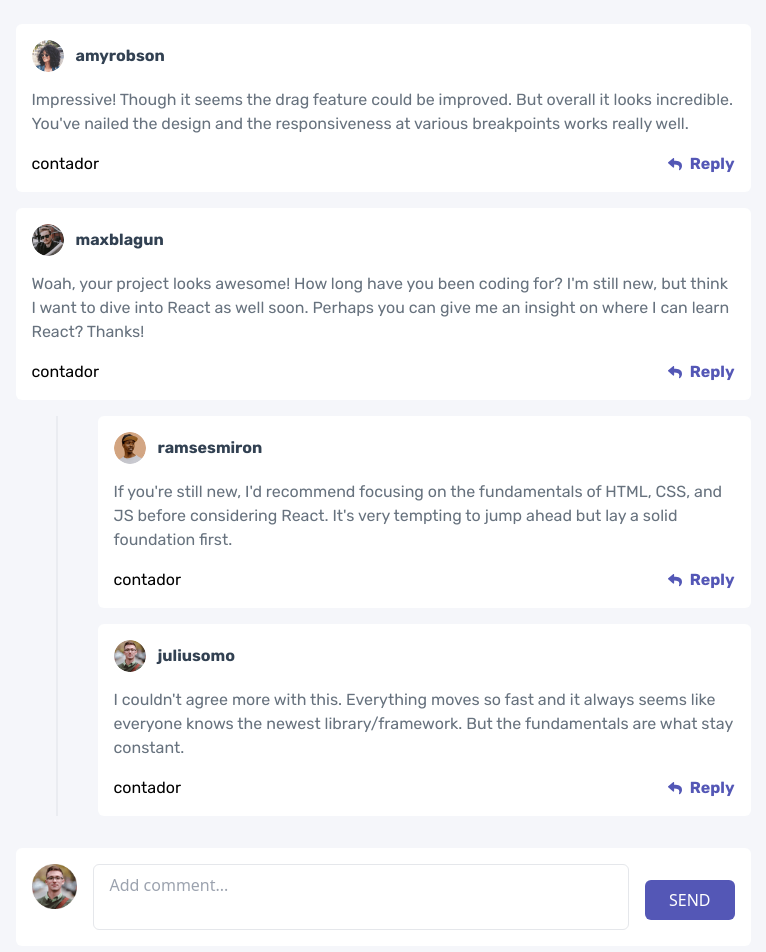
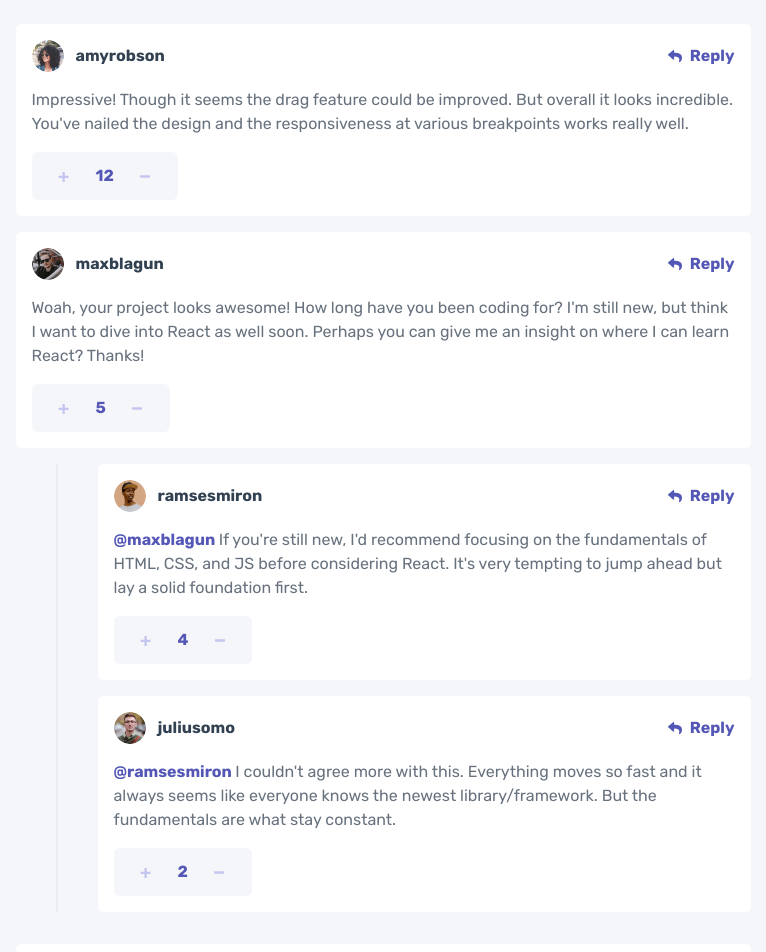
Before and after one commit to angeldev07/react-projects, a React (Vite) app in the folder projects/03-interactive-comments-section/: page / in a window 1280 px wide. Shown: the top 952 px of the page, without its empty margins (257-1023 px from the left). Built offline with nearby package versions, Linux system fonts and the light colour scheme.

Commit message:
feat(03-interactive-comments): Create customHook to manage the score of comments. Also, reestructured jsx of Comment.jsx

```diff
--- a/projects/03-interactive-comments-section/src/App.jsx
+++ b/projects/03-interactive-comments-section/src/App.jsx
@@ -1,4 +1,4 @@
-import { useContext,  useState } from 'react'
+import { useContext, useEffect, useState } from 'react'
 import { Comment } from './components/Comment'
 import commentsList from '/public/data.json'
 import userContext from './contexts/user'
@@ -11,18 +11,24 @@ export const App = () => {
 
 	const [comments, setComments] = useState(initialComments)
 
-	const handleAddCommentsReplay = ({ index, comment, edit, userIndex }) => {
+	const handleAddCommentsReplay = ({ index, comment }) => {
 		// creo una copia del estado actual
 		const commentsToUpdate = [...comments]
 
 		// actualizo el estado en el indice
-		if (index !== undefined && !edit)
-			commentsToUpdate[index].replies.push(comment)
+		if (index !== undefined) commentsToUpdate[index].replies.push(comment)
+		else commentsToUpdate.push(comment)
 
-		if (edit) {
-			commentsToUpdate[index].replies[userIndex].content = comment
+		setComments(commentsToUpdate)
+	}
+
+	const handleEditComment = ({ indexParent, userIndex, comment }) => {
+		const commentsToUpdate = [...comments]
+
+		if (indexParent && !userIndex) {
+			commentsToUpdate[indexParent].content = comment
 		} else {
-			commentsToUpdate.push(comment)
+			commentsToUpdate[indexParent].replies[userIndex].content = comment
 		}
 
 		setComments(commentsToUpdate)
@@ -38,6 +44,10 @@ export const App = () => {
 		setComments(commentsToUpdate)
 	}
 
+	useEffect(() => {
+		console.log(comments)
+	}, [comments])
+
 	return (
 		<main className="w-full min-h-screen flex flex-col items-center justify-center py-6">
 			<div className="w-[90%] mx-auto max-w-[735px]  mb-3 flex flex-col gap-4">
@@ -49,6 +59,8 @@ export const App = () => {
 							onAddCommentsReplay={handleAddCommentsReplay}
 							user={comment.user}
 							onDeleteComment={handleDeleteComment}
+							onEditComment={handleEditComment}
+							score={comment.score}
 						/>
 						{comment.replies.length > 0 && (
 							<div className="pl-4 my-4 border-l-2 border-[#eaecf1] md:ml-10 md:pl-10 flex flex-col gap-4">
@@ -61,6 +73,9 @@ export const App = () => {
 										user={replay.user}
 										index={i}
 										onDeleteComment={handleDeleteComment}
+										onEditComment={handleEditComment}
+										replyingTo={replay.replyingTo}
+										score={replay.score}
 									/>
 								))}
 							</div>
--- a/projects/03-interactive-comments-section/src/components/AddCommet.jsx
+++ b/projects/03-interactive-comments-section/src/components/AddCommet.jsx
@@ -19,27 +19,62 @@ export const AddCommet = ({
 		}
 	})
 
+	const cleanComment = ({token, comment}) => {
+		return comment.includes(token) ? comment.split(token)[1] : comment
+	}
+
 	const handleAddComment = () => {
+
+		const content = cleanComment({token:`@${replayUser} `, comment:comment.current.value })
+
 		const newComment = {
 			id: Date.now(),
-			content: comment.current.value,
+			content ,
+			createdAt: '',
+			score: 0,
+			user: { image, username },
 			replies: [],
-			user: { username },
 		}
+
+		if (replayUser) {
+			newComment['replyingTo'] = replayUser
+			onHanldeReplay(false)
+		}
+
 		onAddComment({ comment: newComment, index: index })
 		comment.current.value = ''
-		if (replayUser) onHanldeReplay(false)
 	}
 
 	return (
-		<div className='bg-white p-4 rounded-md flex flex-col  md:flex-row md:justify-between md:items-start md:gap-4'>
-			<img src={image.png} alt="" width={45} height={45} className='hidden md:inline-block' />
+		<div className="bg-white p-4 rounded-md flex flex-col  md:flex-row md:justify-between md:items-start md:gap-4">
+			<img
+				src={image.png}
+				alt=""
+				width={45}
+				height={45}
+				className="hidden md:inline-block"
+			/>
 
-			<textarea className='resize-none border outline-none rounded-md py-2 px-4 overflow-hidden md:w-full' ref={comment}  placeholder="Add comment..."></textarea>
+			<textarea
+				className="resize-none border-2 outline-none rounded-md py-2 px-4 overflow-hidden md:w-full"
+				ref={comment}
+				placeholder="Add comment..."
+			></textarea>
 
-			<div className='flex justify-between items-start pt-4'>
-				<img src={image.png} alt="" width={45} height={45} className='md:hidden' />
-				<button className='bg-[#5457b6] text-white font-medium py-2 px-6 rounded-md uppercase ' onClick={handleAddComment}>send</button>
+			<div className="flex justify-between items-start pt-4">
+				<img
+					src={image.png}
+					alt=""
+					width={45}
+					height={45}
+					className="md:hidden"
+				/>
+				<button
+					className="bg-[#5457b6] text-white font-medium py-3 px-[30px] rounded-md uppercase "
+					onClick={handleAddComment}
+				>
+					{replayUser ? 'reply' : 'send'}
+				</button>
 			</div>
 		</div>
 	)
--- a/projects/03-interactive-comments-section/src/components/Comment.jsx
+++ b/projects/03-interactive-comments-section/src/components/Comment.jsx
@@ -1,6 +1,8 @@
 import { useState, useContext } from 'react'
 import userContext from '../contexts/user'
 import { AddCommet } from './AddCommet'
+import { EditComment } from './EditComment'
+import { Rate } from './Rate'
 
 export const Comment = ({
 	content,
@@ -9,6 +11,9 @@ export const Comment = ({
 	user,
 	index,
 	onDeleteComment,
+	onEditComment,
+	replyingTo,
+	score
 }) => {
 	const { user: currentUser } = useContext(userContext)
 	const [replay, setReplay] = useState(false)
@@ -21,8 +26,16 @@ export const Comment = ({
 
 	return (
 		<>
-			<article className="bg-white rounded-md p-4 font-rubik">
-				<header className="flex items-center gap-3">
+			<article className="bg-white rounded-md p-4 font-rubik ">
+				{/* para el contrador en desktop */}
+				<div className="hidden">
+					<Rate score={0} />
+				</div>
+				{/* donde ira todo  */}
+				<div>
+					<header className="flex">
+						{/* contenedor para la imagen, time ago */}
+						<div className="flex items-center gap-3 ">
 							<img
 								src={user.image.png}
 								className="rounded-full"
@@ -30,35 +43,29 @@ export const Comment = ({
 								width={32}
 								height={32}
 							/>
-					<span className="text-[#324152] font-bold"> {user.username} </span>
-				</header>
-				{!edit ? (
-					<p className="text-[#67727e] font-normal py-4"> {content} </p>
-				) : (
-					<textarea
-						value={editContent}
-						cols="30"
-						rows="10"
-						onChange={handleEdit}
-					></textarea>
-				)}
+							<span className="text-[#324152] font-bold">{user.username}</span>
+						</div>
+
+						{/* reply */}
 						{user.username !== currentUser.username && (
-					<div className="flex justify-between">
-						<span>contador</span>
+							<div className="flex justify-between ml-auto">
 								<button
 									className="flex items-center gap-2 text-[#5457b6] font-bold"
 									disabled={replay}
 									onClick={() => setReplay(!replay)}
 								>
-							<img src="/public/images/icon-reply.svg" alt="icono de replay" />
+									<img
+										src="/public/images/icon-reply.svg"
+										alt="icono de replay"
+									/>
 									Reply
 								</button>
 							</div>
 						)}
+
+						{/* controles: edit y delete */}
 						{user.username === currentUser.username && (
-					<div className="flex justify-between">
-						<span>contador</span>
-						<div className="flex items-center gap-3">
+							<div className="flex items-center gap-3 ml-auto">
 								<button
 									className="text-[#ed6468] font-bold flex items-center gap-2"
 									onClick={() =>
@@ -76,32 +83,45 @@ export const Comment = ({
 									disabled={edit}
 									onClick={() => setEdit(true)}
 								>
-								<img src="/public/images/icon-edit.svg" alt="icono de replay" />
+									<img
+										src="/public/images/icon-edit.svg"
+										alt="icono de replay"
+									/>
 									edit
 								</button>
 							</div>
-
-						{edit && (
-							<button
-								onClick={() => {
-									onAddCommentsReplay({
-										index: indexParent,
-										comment: editContent,
-										edit: true,
-										userIndex: index,
-									})
-									setEdit(false)
-								}}
-							>
-								update
-							</button>
+						)}
+					</header>
+					{!edit ? (
+						<p className="text-[#67727e] font-normal py-4 break-words">
+							{replyingTo && (
+								<span className="text-[#5457b6] font-bold">
+									{`@${replyingTo} `}
+								</span>
+							)}
+							{content}
+						</p>
+					) : (
+						<div className="mt-3 ">
+							<EditComment
+								editContent={editContent}
+								onHanldeEdit={handleEdit}
+								onEditComment={onEditComment}
+								setEdit={setEdit}
+								indexParent={indexParent}
+								index={index}
+							/>
+						</div>
 					)}
 				</div>
-				)}
+				{/* para contador y botones de control en mobile */}
+				<div>
+					<Rate score={score} />
+				</div>
 			</article>
 
 			{replay && (
-				<div className='pt-4 w-ful'>
+				<div className="pt-4 w-ful">
 					<AddCommet
 						index={indexParent}
 						currentUser={currentUser}
--- /dev/null
+++ b/projects/03-interactive-comments-section/src/components/EditComment.jsx
@@ -0,0 +1,31 @@
+export const EditComment = ({
+	editContent,
+	onHanldeEdit,
+	onEditComment,
+	setEdit,
+	indexParent,
+	index,
+}) => {
+	return (
+		<div className="flex flex-col gap-4 items-end">
+			<textarea
+				value={editContent}
+				onChange={onHanldeEdit}
+				className="resize-none border-2 outline-none rounded-md py-2 px-4 overflow-hidden w-full h-[130px]"
+			></textarea>
+			<button
+				onClick={() => {
+					onEditComment({
+						indexParent,
+						userIndex: index,
+						comment: editContent,
+					})
+					setEdit(false)
+				}}
+				className="bg-[#5457b6] text-white font-medium py-3 px-[30px] rounded-md uppercase "
+			>
+				update
+			</button>
+		</div>
+	)
+}
--- /dev/null
+++ b/projects/03-interactive-comments-section/src/components/Rate.jsx
@@ -0,0 +1,28 @@
+import { useRate } from '../hooks/useRate'
+
+export const Rate = ({ score }) => {
+	const { rate, increment, decrement } = useRate({score})
+	return (
+		<section className="inline-flex items-center py-2 px-4 rounded-md gap-4 bg-[#f5f6fa]">
+			<button className="grid place-content-center w-8 h-8 text-[#C5C6EF] hover:text-[#5457b6] transition-colors" onClick={increment}>
+				<svg
+					width="11"
+					height="11"
+					xmlns="http://www.w3.org/2000/svg"
+					fill="currentColor"
+				>
+					<path d="M6.33 10.896c.137 0 .255-.05.354-.149.1-.1.149-.217.149-.354V7.004h3.315c.136 0 .254-.05.354-.149.099-.1.148-.217.148-.354V5.272a.483.483 0 0 0-.148-.354.483.483 0 0 0-.354-.149H6.833V1.4a.483.483 0 0 0-.149-.354.483.483 0 0 0-.354-.149H4.915a.483.483 0 0 0-.354.149c-.1.1-.149.217-.149.354v3.37H1.08a.483.483 0 0 0-.354.15c-.1.099-.149.217-.149.353v1.23c0 .136.05.254.149.353.1.1.217.149.354.149h3.333v3.39c0 .136.05.254.15.353.098.1.216.149.353.149H6.33Z" />
+				</svg>
+			</button>
+			<span className="text-[#5457b6] font-bold"> {rate} </span>
+			<button className="grid place-content-center w-8 h-8 text-[#C5C6EF] hover:text-[#5457b6] transition-colors" onClick={decrement}>
+				<svg width="11" height="3" xmlns="http://www.w3.org/2000/svg">
+					<path
+						d="M9.256 2.66c.204 0 .38-.056.53-.167.148-.11.222-.243.222-.396V.722c0-.152-.074-.284-.223-.395a.859.859 0 0 0-.53-.167H.76a.859.859 0 0 0-.53.167C.083.437.009.57.009.722v1.375c0 .153.074.285.223.396a.859.859 0 0 0 .53.167h8.495Z"
+						fill="currentColor"
+					/>
+				</svg>
+			</button>
+		</section>
+	)
+}
--- /dev/null
+++ b/projects/03-interactive-comments-section/src/hooks/useRate.js
@@ -0,0 +1,26 @@
+import { useState } from 'react'
+
+export const useRate = ({ score }) => {
+	const [rate, setRate] = useState(score)
+	const [voted, setVoted] = useState(false)
+
+	const handleIncrementRate = () => {
+		if (!voted) {
+			setRate(rate + 1)
+			setVoted(true)
+		}
+	}
+
+	const handleDecrementRate = () => {
+		if (voted) {
+			setRate(rate - 1)
+			setVoted(false)
+		}
+	}
+
+	return {
+		rate,
+		increment: handleIncrementRate,
+		decrement: handleDecrementRate,
+	}
+}
```
Lines whose indentation alone changed are shown as unchanged.
